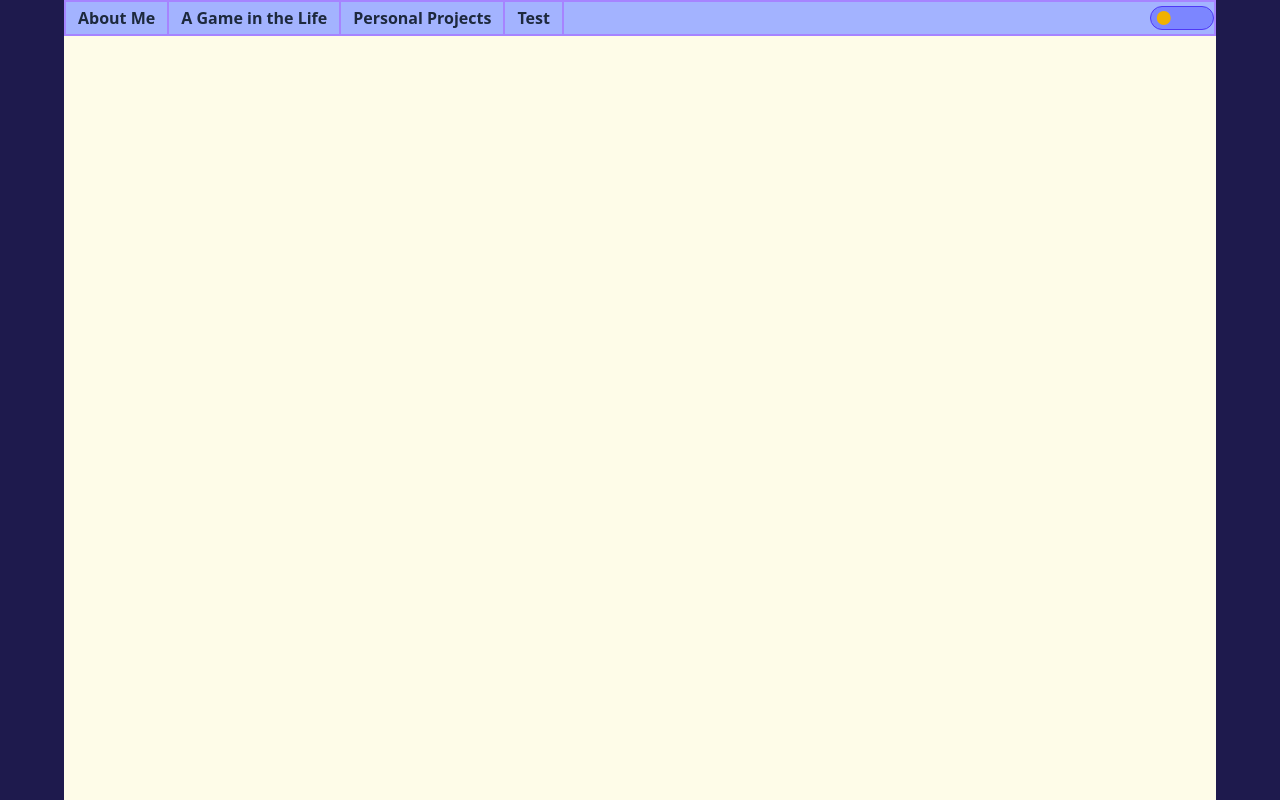
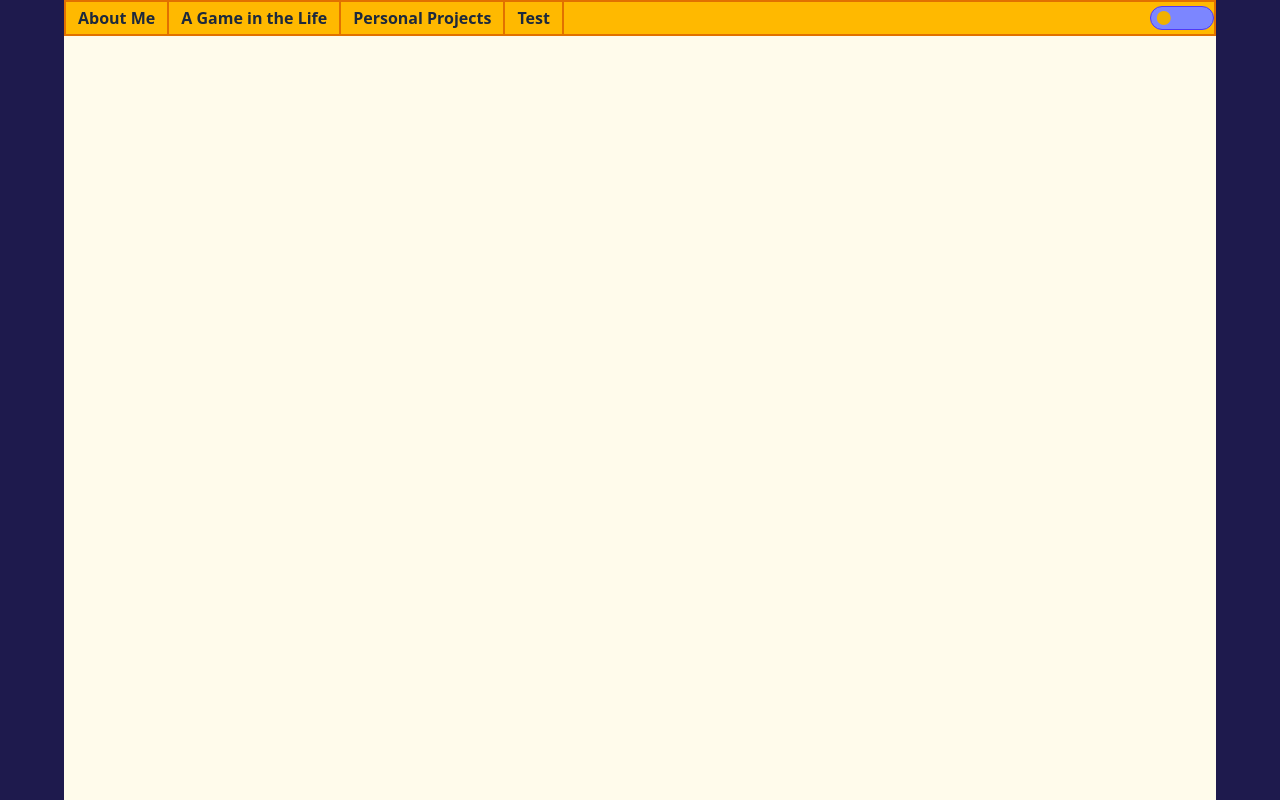
Before and after one commit to SomeSayKosm/Portfolio, a React (Vite) app: page / in a window 1280 px wide. Shown: the top 800 px of the page. Built offline with nearby package versions, Linux system fonts and the light colour scheme.

Commit message:
Adjust light mode stylings

```diff
--- a/src/App.tsx
+++ b/src/App.tsx
@@ -11,7 +11,7 @@ function App() {
       trim:"bg-slate-950",
     } :
     {
-      content:"bg-yellow-50",
+      content:"bg-amber-50",
       trim:"bg-indigo-950",
     }
 
--- a/src/NavBar.tsx
+++ b/src/NavBar.tsx
@@ -9,7 +9,7 @@ type DarkModeToggleProps = {
 
 const NavBar = ({darkModeEnabled, setDarkModeEnabled}: DarkModeToggleProps) => {
 
-    const colorSettings = darkModeEnabled ? "bg-blue-950 text-slate-300 border-blue-600" : "bg-indigo-300 text-slate-800 border-violet-400";
+    const colorSettings = darkModeEnabled ? "bg-blue-950 text-slate-300 border-blue-600" : "bg-amber-400 text-slate-800 border-amber-600";
 
     return <nav className={clsx(
         "flex justify-between border-2 w-full",
--- a/src/NavBarOption.tsx
+++ b/src/NavBarOption.tsx
@@ -8,7 +8,7 @@ type Props = {
 
 
 const NavBarOption = ({ darkModeEnabled, children }: Props) => {
-    const colorSettings = darkModeEnabled ? "border-blue-600 hover:bg-orange-500 hover:text-slate-800" : "border-violet-400 hover:bg-rose-400 hover:text-slate-800";
+    const colorSettings = darkModeEnabled ? "border-blue-600 hover:bg-orange-500 hover:text-slate-800" : "border-amber-600 hover:bg-rose-400 hover:text-slate-800";
 
     return <li className={clsx(
       "border-r-2 px-3 py-1 cursor-pointer list-none font-semibold",
```
